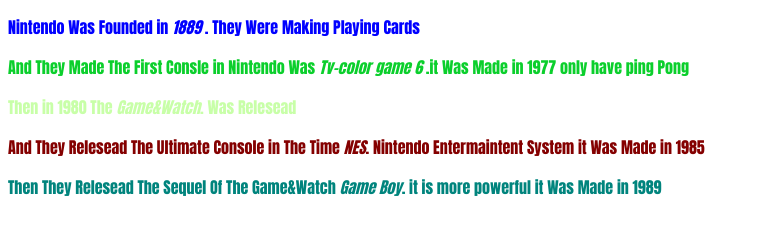
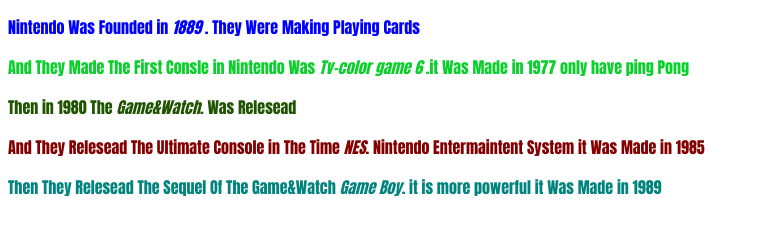
Before and after one commit to EyadHashwa/EyadHashwa.github.io, a plain HTML site: page index.html in a window 1280 px wide. Shown: the part 50-284 px from the top of the page, without its empty margins (0-760 px from the left). Drawn offline with Linux system fonts and the light colour scheme.

Commit message:
Changes: paragraph 3 color changed

```diff
--- a/index.html
+++ b/index.html
@@ -2,7 +2,7 @@
   <html>
 
   <head>
-    <title>The Hisory of Nintendo</title>
+    <title>The Hisory of Nintendo by Eyad Hashwa</title>
 
   </head>
   <style>
@@ -21,7 +21,7 @@
     }
     #Gameq{
       font-family:Impact;
-      color: rgb(200, 255, 168);
+      color: rgb(31, 84, 0);
     }
     #Gamee{
       font-family:Impact;
```
